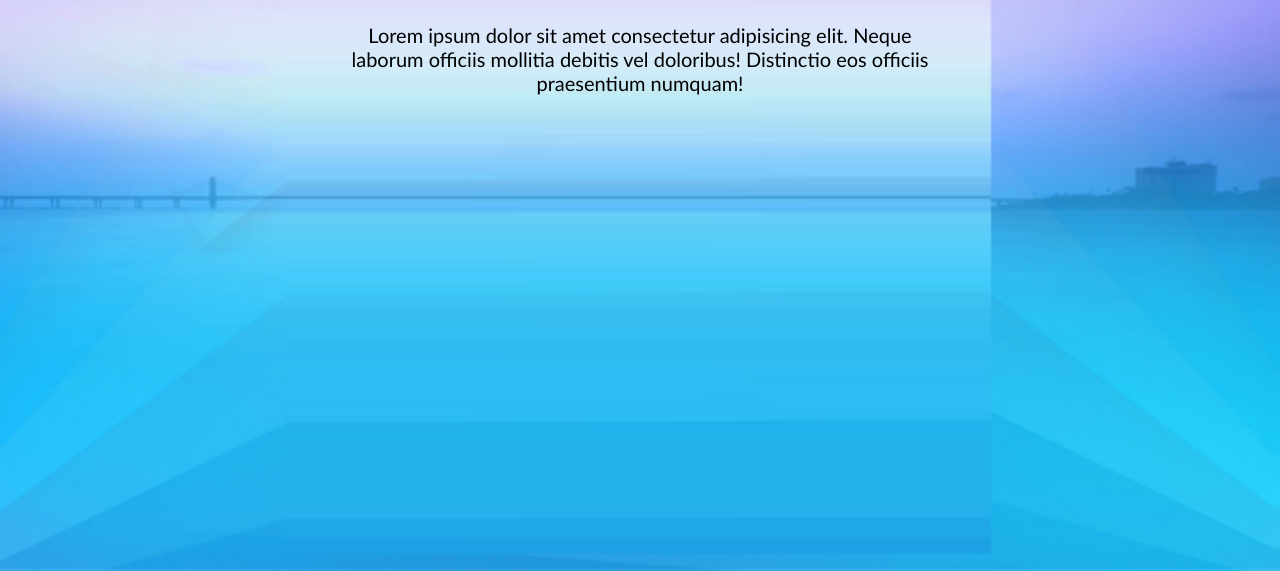
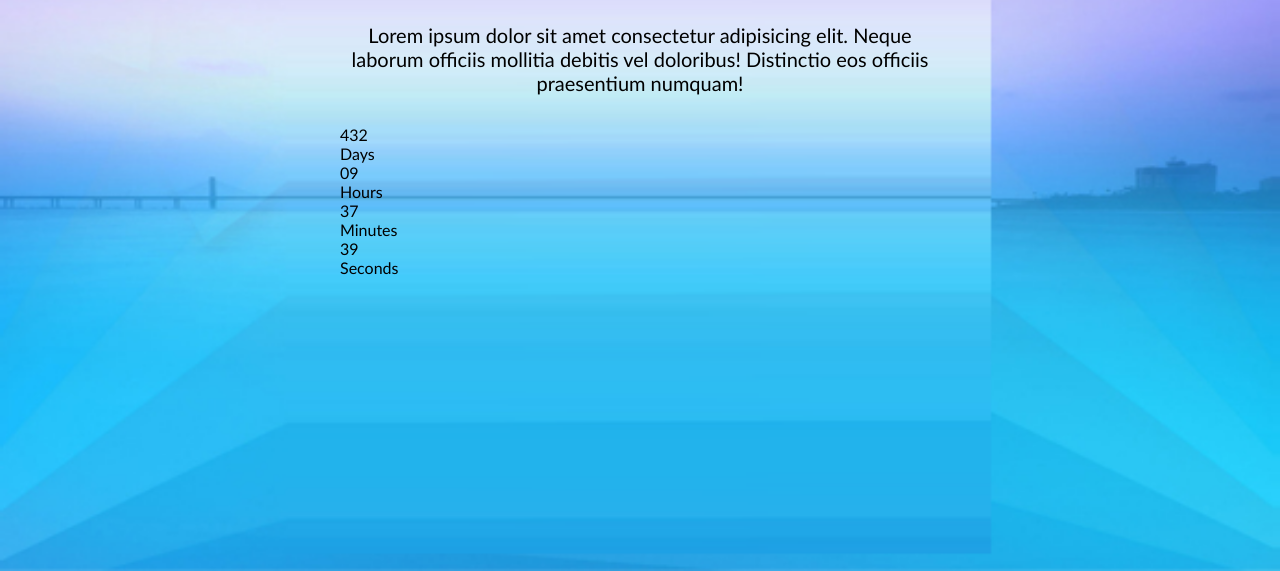
Before and after one commit to front-end-by-rimantas/45-grupe-coming-soon, a website: page index.html in a window 1280 px wide. Shown: the part 229-800 px from the top of the page. Drawn offline with Linux system fonts and the light colour scheme.

Commit message:
Clock structure

```diff
--- a/css/pages/home.css
+++ b/css/pages/home.css
@@ -8,6 +8,7 @@
 
 /* components */
 @import '../components/button.css';
+@import '../components/clock.css';
 
 /* CUSTOM CSS */
 
--- a/index.html
+++ b/index.html
@@ -24,6 +24,24 @@
                 <img class="logo" src="./img/logo.png" alt="Logo">
                 <h1 class="main-title">Coming soon</h1>
                 <p class="main-description">Lorem ipsum dolor sit amet consectetur adipisicing elit. Neque laborum officiis mollitia debitis vel doloribus! Distinctio eos officiis praesentium numquam!</p>
+                <div class="clock">
+                    <div class="time">
+                        <div class="value">432</div>
+                        <div class="label">Days</div>
+                    </div>
+                    <div class="time">
+                        <div class="value">09</div>
+                        <div class="label">Hours</div>
+                    </div>
+                    <div class="time">
+                        <div class="value">37</div>
+                        <div class="label">Minutes</div>
+                    </div>
+                    <div class="time">
+                        <div class="value">39</div>
+                        <div class="label">Seconds</div>
+                    </div>
+                </div>
             </div>
         </section>
 
```
Also changed, not shown: css/components/clock.css (added).
